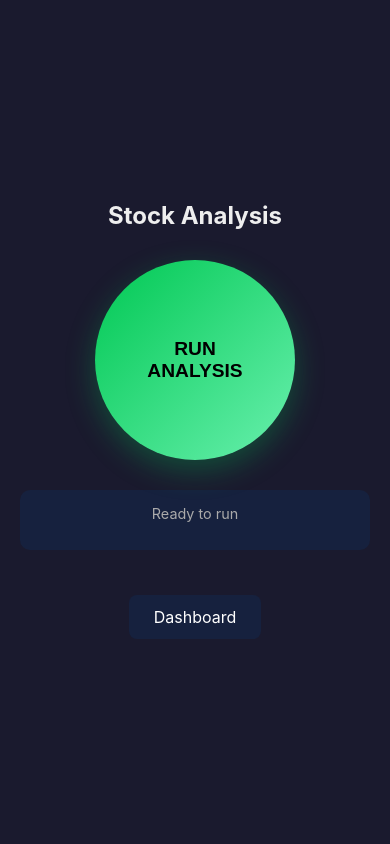
After one commit to sa4masu-byte/finance, a Flask app: page /run in a window 390 px wide. The commit adds this page. Run offline with Flask 3, Linux system fonts and the light colour scheme.

Commit message:
Add smartphone-complete workflow with remote analysis trigger
New features:
- /run page: Run analysis from smartphone with one tap
- /api/refresh: API endpoint to trigger report generation
- Remote execution via ngrok tunnel

New documentation:
- docs/SMARTPHONE_WORKFLOW.md: Complete guide for smartphone operation

Workflow:
1. PC runs dashboard + ngrok
2. Smartphone accesses ngrok URL
3. Tap "Run Analysis" to fetch data and generate report
4. View results on Dashboard

```diff
--- a/dashboard/app.py
+++ b/dashboard/app.py
@@ -90,6 +90,35 @@ def api_performance():
     return jsonify(report.get('performance', {}))
 
 
+@app.route('/api/refresh', methods=['POST'])
+def api_refresh():
+    """Trigger report regeneration (for local server only)"""
+    if ON_PYTHONANYWHERE:
+        return jsonify({"error": "Cannot fetch data on PythonAnywhere free tier"}), 403
+
+    try:
+        import subprocess
+        result = subprocess.run(
+            ['python', 'scripts/generate_daily_report.py'],
+            cwd=str(project_root),
+            capture_output=True,
+            text=True,
+            timeout=120
+        )
+        if result.returncode == 0:
+            return jsonify({"status": "success", "message": "Report updated"})
+        else:
+            return jsonify({"status": "error", "message": result.stderr}), 500
+    except Exception as e:
+        return jsonify({"status": "error", "message": str(e)}), 500
+
+
+@app.route('/run')
+def run_page():
+    """Manual run page for smartphone"""
+    return render_template('run.html')
+
+
 if __name__ == '__main__':
     # Create templates and static directories
     templates_dir = Path(__file__).parent / 'templates'
--- a/dashboard/templates/dashboard.html
+++ b/dashboard/templates/dashboard.html
@@ -336,6 +336,10 @@
         Refresh
     </button>
 
+    <a href="/run" class="refresh-btn" style="display: block; text-align: center; text-decoration: none; margin-top: 10px; background: linear-gradient(135deg, #00c853, #16213e);">
+        Run Analysis
+    </a>
+
     <div class="footer">
         Last updated: {{ report.generated_at[:19] if report.generated_at else 'N/A' }}
     </div>
--- /dev/null
+++ b/dashboard/templates/run.html
@@ -0,0 +1,201 @@
+<!DOCTYPE html>
+<html lang="ja">
+<head>
+    <meta charset="UTF-8">
+    <meta name="viewport" content="width=device-width, initial-scale=1.0">
+    <title>Run Analysis</title>
+    <style>
+        * {
+            margin: 0;
+            padding: 0;
+            box-sizing: border-box;
+        }
+
+        body {
+            font-family: -apple-system, BlinkMacSystemFont, 'Segoe UI', Roboto, sans-serif;
+            background: #1a1a2e;
+            color: #eee;
+            min-height: 100vh;
+            padding: 20px;
+            display: flex;
+            flex-direction: column;
+            align-items: center;
+            justify-content: center;
+        }
+
+        .container {
+            max-width: 400px;
+            width: 100%;
+            text-align: center;
+        }
+
+        h1 {
+            font-size: 1.5em;
+            margin-bottom: 30px;
+        }
+
+        .run-btn {
+            width: 200px;
+            height: 200px;
+            border-radius: 50%;
+            border: none;
+            background: linear-gradient(135deg, #00c853, #69f0ae);
+            color: #000;
+            font-size: 1.2em;
+            font-weight: bold;
+            cursor: pointer;
+            box-shadow: 0 10px 30px rgba(0, 200, 83, 0.3);
+            transition: transform 0.2s, box-shadow 0.2s;
+        }
+
+        .run-btn:active {
+            transform: scale(0.95);
+            box-shadow: 0 5px 15px rgba(0, 200, 83, 0.3);
+        }
+
+        .run-btn:disabled {
+            background: #666;
+            cursor: not-allowed;
+            box-shadow: none;
+        }
+
+        .run-btn.running {
+            background: linear-gradient(135deg, #ffc107, #ffeb3b);
+            animation: pulse 1s infinite;
+        }
+
+        .run-btn.success {
+            background: linear-gradient(135deg, #00c853, #69f0ae);
+        }
+
+        .run-btn.error {
+            background: linear-gradient(135deg, #ff1744, #ff5252);
+        }
+
+        @keyframes pulse {
+            0%, 100% { transform: scale(1); }
+            50% { transform: scale(1.05); }
+        }
+
+        .status {
+            margin-top: 30px;
+            padding: 15px;
+            border-radius: 10px;
+            background: #16213e;
+            min-height: 60px;
+        }
+
+        .status-text {
+            font-size: 0.9em;
+            color: #aaa;
+        }
+
+        .nav-links {
+            margin-top: 40px;
+        }
+
+        .nav-link {
+            display: inline-block;
+            padding: 12px 25px;
+            background: #16213e;
+            color: #fff;
+            text-decoration: none;
+            border-radius: 8px;
+            margin: 5px;
+        }
+
+        .nav-link:active {
+            background: #0f3460;
+        }
+
+        .warning {
+            margin-top: 20px;
+            padding: 15px;
+            background: rgba(255, 193, 7, 0.1);
+            border: 1px solid #ffc107;
+            border-radius: 10px;
+            font-size: 0.85em;
+            color: #ffc107;
+        }
+    </style>
+</head>
+<body>
+    <div class="container">
+        <h1>Stock Analysis</h1>
+
+        <button id="runBtn" class="run-btn" onclick="runAnalysis()">
+            RUN<br>ANALYSIS
+        </button>
+
+        <div class="status">
+            <div id="statusText" class="status-text">Ready to run</div>
+        </div>
+
+        <div class="warning" id="warning" style="display: none;">
+            Note: PythonAnywhere free tier cannot fetch live data.
+            Run on local PC instead.
+        </div>
+
+        <div class="nav-links">
+            <a href="/" class="nav-link">Dashboard</a>
+        </div>
+    </div>
+
+    <script>
+        async function runAnalysis() {
+            const btn = document.getElementById('runBtn');
+            const status = document.getElementById('statusText');
+
+            btn.disabled = true;
+            btn.className = 'run-btn running';
+            btn.innerHTML = 'RUNNING...';
+            status.textContent = 'Fetching data and analyzing...';
+
+            try {
+                const response = await fetch('/api/refresh', {
+                    method: 'POST',
+                    headers: { 'Content-Type': 'application/json' }
+                });
+
+                const data = await response.json();
+
+                if (response.ok) {
+                    btn.className = 'run-btn success';
+                    btn.innerHTML = 'DONE!';
+                    status.textContent = 'Analysis complete! Tap Dashboard to view results.';
+
+                    setTimeout(() => {
+                        btn.className = 'run-btn';
+                        btn.innerHTML = 'RUN<br>ANALYSIS';
+                        btn.disabled = false;
+                    }, 3000);
+                } else {
+                    btn.className = 'run-btn error';
+                    btn.innerHTML = 'ERROR';
+                    status.textContent = data.message || 'Failed to run analysis';
+
+                    if (data.error && data.error.includes('PythonAnywhere')) {
+                        document.getElementById('warning').style.display = 'block';
+                    }
+
+                    setTimeout(() => {
+                        btn.className = 'run-btn';
+                        btn.innerHTML = 'RUN<br>ANALYSIS';
+                        btn.disabled = false;
+                    }, 3000);
+                }
+            } catch (error) {
+                btn.className = 'run-btn error';
+                btn.innerHTML = 'ERROR';
+                status.textContent = 'Network error: ' + error.message;
+
+                setTimeout(() => {
+                    btn.className = 'run-btn';
+                    btn.innerHTML = 'RUN<br>ANALYSIS';
+                    btn.disabled = false;
+                }, 3000);
+            }
+        }
+    </script>
+</body>
+</html>
```
Also changed, not shown: docs/SMARTPHONE_WORKFLOW.md (added, +214 -0 lines).
